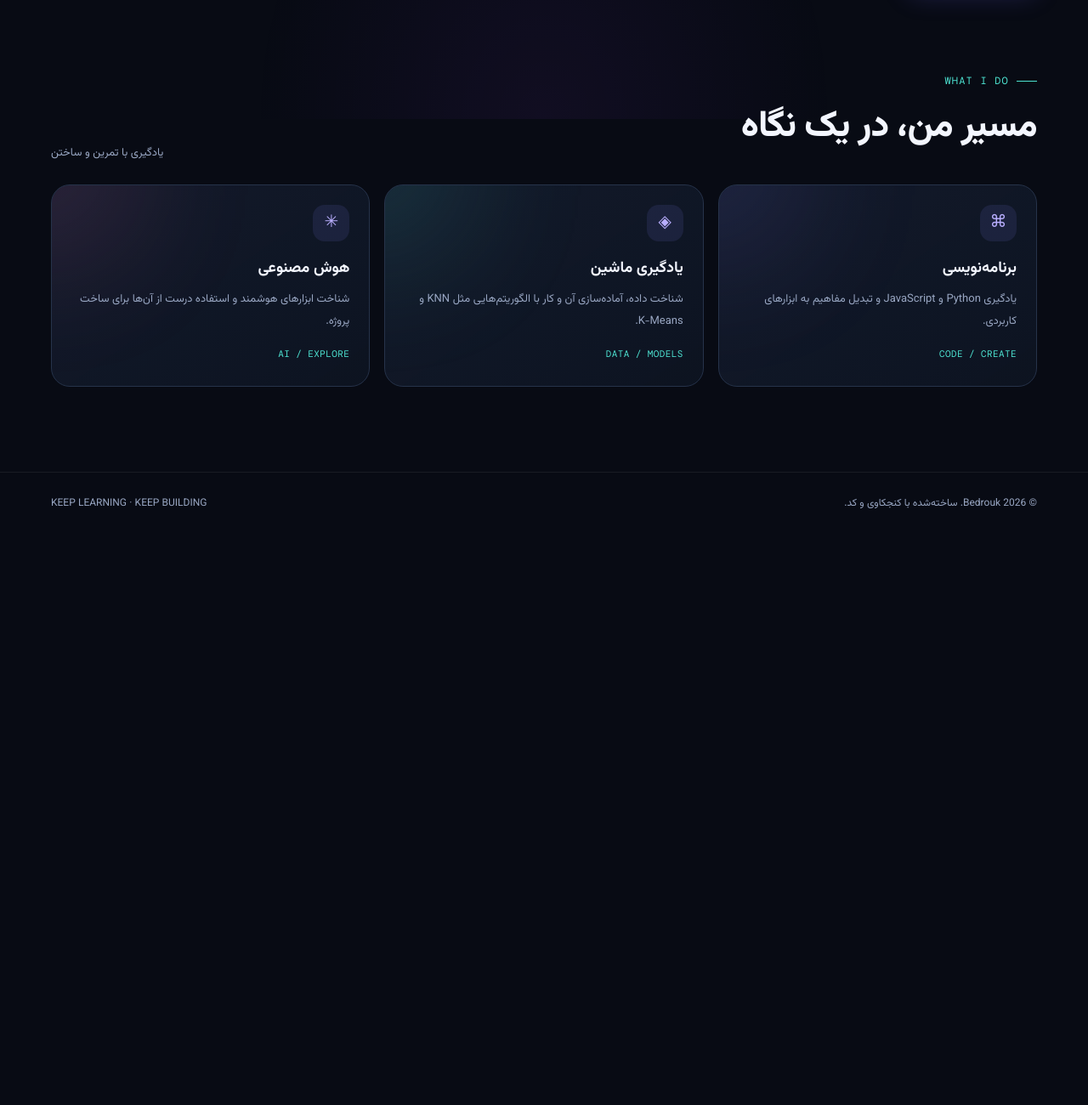
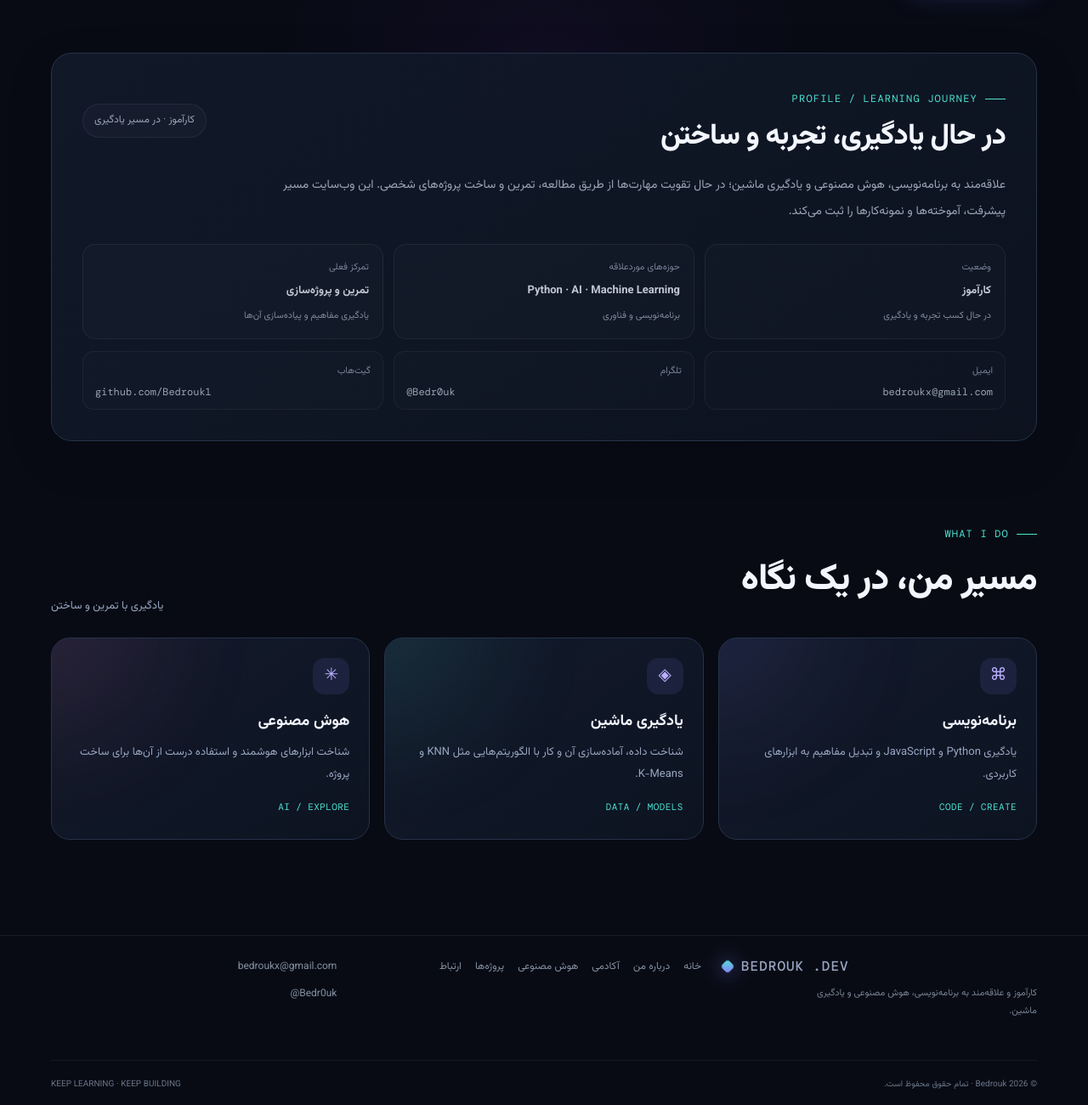
Before and after one commit to Bedrouk1/Bedrouk, a plain HTML site: page index.html in a window 1280 px wide. Shown: the part 660-1960 px from the top of the page at 85% size. Before the commit the page ends 1300 px from the top, so only its background shows below. Drawn offline with nearby package versions, Linux system fonts and the light colour scheme.

Commit message:
Expand home profile and add footer navigation and contact details

```diff
--- a/index.html
+++ b/index.html
@@ -252,6 +252,48 @@ body{overscroll-behavior-x:none}
  .card:hover .card-icon{transform:none}
 }
 
+
+/* Expanded home profile, muted contact details, and navigation footer */
+.home-profile{margin:76px 0 18px;padding:clamp(22px,4vw,36px);border:1px solid var(--line);border-radius:24px;background:linear-gradient(145deg,#121a2aee,#0d1420ee);box-shadow:0 18px 55px #0002}
+.home-profile-head{display:flex;align-items:center;justify-content:space-between;gap:18px;flex-wrap:wrap}
+.home-profile-head h2{font-size:clamp(23px,3.4vw,34px);margin:8px 0 0}
+.status-muted{display:inline-flex;align-items:center;padding:7px 13px;border:1px solid #8791a522;border-radius:30px;background:#8791a50b;color:#9ba5b6;font-size:12px}
+.home-profile-copy{max-width:850px;color:#9ba5b6;font-size:14px;line-height:2.2;margin:18px 0 22px}
+.profile-facts{display:grid;grid-template-columns:repeat(3,minmax(0,1fr));gap:12px}
+.profile-fact{padding:16px;border:1px solid #ffffff10;border-radius:15px;background:#ffffff04;min-width:0}
+.profile-fact span,.home-contact-row a span,.contact-details a span{display:block;color:#778398;font-size:11px;margin-bottom:5px}
+.profile-fact b{display:block;font-size:13px;color:#c0c7d3;overflow-wrap:anywhere}
+.profile-fact small{display:block;color:#7f899b;font-size:11px;margin-top:5px}
+.home-contact-row{display:flex;flex-wrap:wrap;gap:12px;margin-top:14px}
+.home-contact-row a{min-width:0;flex:1 1 200px;padding:12px 14px;border:1px solid #ffffff0d;border-radius:13px;background:#ffffff03;transition:border-color .2s,background .2s}
+.home-contact-row a:hover,.contact-details a:hover{border-color:#8994a633;background:#ffffff08}
+.home-contact-row a b{display:block;color:#9ba5b6;font:12px "DM Mono",var(--font);overflow-wrap:anywhere}
+.contact-details{display:grid;grid-template-columns:1fr;gap:10px;max-width:480px;margin:26px auto 0;text-align:right}
+.contact-details a{display:flex;align-items:center;justify-content:space-between;gap:14px;padding:14px 16px;border:1px solid #ffffff12;border-radius:13px;background:#ffffff04;transition:border-color .2s,background .2s}
+.contact-details a span{margin:0}
+.contact-details a b{color:#a0a9b8;font:13px "DM Mono",var(--font);overflow-wrap:anywhere}
+.footer-layout{display:grid;gap:24px}
+.footer-top{display:grid;grid-template-columns:1.1fr 1.2fr 1fr;gap:25px;align-items:start;padding-bottom:22px}
+.footer-brand{font-size:16px}
+.footer-note{color:#788395;font-size:11px;line-height:1.9;margin:12px 0 0;max-width:260px}
+.footer-links{display:flex;flex-wrap:wrap;gap:8px 16px}
+.footer-links a,.footer-contacts a{color:#8490a2;font-size:12px;transition:color .2s}
+.footer-links a:hover,.footer-contacts a:hover{color:#c0c7d3}
+.footer-contacts{display:grid;gap:8px;direction:ltr;text-align:right}
+.footer-contacts a{overflow-wrap:anywhere}
+.footer-bottom{border-top:1px solid #ffffff10;padding-top:18px;display:flex;justify-content:space-between;gap:12px;flex-wrap:wrap;color:#697487;font-size:10px}
+footer{margin-top:12px}
+@media(max-width:700px){
+ .home-profile{margin:52px 0 10px;padding:19px}
+ .profile-facts{grid-template-columns:1fr}
+ .home-contact-row{display:grid;grid-template-columns:1fr}
+ .footer-top{grid-template-columns:1fr;gap:18px}
+ .footer-links{gap:8px 14px}
+ .footer-contacts{display:flex;flex-wrap:wrap;gap:8px 18px;text-align:left}
+ .footer-bottom{display:grid;gap:5px}
+ .contact-details a{align-items:flex-start;flex-direction:column;gap:4px}
+}
+
 </style>
 </head>
 <body>
@@ -284,6 +326,23 @@ body{overscroll-behavior-x:none}
    </div>
   </div>
  </div>
+ <section class="home-profile reveal" aria-label="معرفی و اطلاعات">
+  <div class="home-profile-head">
+   <div><span class="eyebrow">PROFILE / LEARNING JOURNEY</span><h2>در حال یادگیری، تجربه و ساختن</h2></div>
+   <span class="status-muted">کارآموز · در مسیر یادگیری</span>
+  </div>
+  <p class="home-profile-copy">علاقه‌مند به برنامه‌نویسی، هوش مصنوعی و یادگیری ماشین؛ در حال تقویت مهارت‌ها از طریق مطالعه، تمرین و ساخت پروژه‌های شخصی. این وب‌سایت مسیر پیشرفت، آموخته‌ها و نمونه‌کارها را ثبت می‌کند.</p>
+  <div class="profile-facts">
+   <div class="profile-fact"><span>وضعیت</span><b>کارآموز</b><small>در حال کسب تجربه و یادگیری</small></div>
+   <div class="profile-fact"><span>حوزه‌های موردعلاقه</span><b>Python · AI · Machine Learning</b><small>برنامه‌نویسی و فناوری</small></div>
+   <div class="profile-fact"><span>تمرکز فعلی</span><b>تمرین و پروژه‌سازی</b><small>یادگیری مفاهیم و پیاده‌سازی آن‌ها</small></div>
+  </div>
+  <div class="home-contact-row">
+   <a href="mailto:bedroukx@gmail.com"><span>ایمیل</span><b>bedroukx@gmail.com</b></a>
+   <a href="https://t.me/Bedr0uk" target="_blank" rel="noopener noreferrer"><span>تلگرام</span><b dir="ltr">@Bedr0uk</b></a>
+   <a href="https://github.com/Bedrouk1" target="_blank" rel="noopener noreferrer"><span>گیت‌هاب</span><b dir="ltr">github.com/Bedrouk1</b></a>
+  </div>
+ </section>
  <div class="section-head reveal"><div><span class="eyebrow">WHAT I DO</span><h2>مسیر من، در یک نگاه</h2></div><p>یادگیری با تمرین و ساختن</p></div>
  <div class="cards">
   <article class="card reveal" style="--glow:#8b7cff"><div class="card-icon">⌘</div><h3>برنامه‌نویسی</h3><p>یادگیری Python و JavaScript و تبدیل مفاهیم به ابزارهای کاربردی.</p><span class="card-tag">CODE / CREATE</span></article>
@@ -333,10 +392,30 @@ body{overscroll-behavior-x:none}
  <div class="actions" style="margin-top:30px"><a class="btn primary" href="https://github.com/Bedrouk1" target="_blank" rel="noopener noreferrer">مشاهده GitHub <span class="arrow">↗</span></a></div>
 </section>
 <section class="page" data-page="contact">
- <div class="contact-box reveal"><span class="eyebrow">LET'S CONNECT</span><h2>ایده‌ای برای همکاری داری؟</h2><p class="lead" style="margin:0 auto">برای گفت‌وگو درباره برنامه‌نویسی، هوش مصنوعی یا پروژه‌ها می‌توانی از راه ایمیل با من در ارتباط باشی.</p><a class="email" href="mailto:bedroukx@gmail.com">bedroukx@gmail.com</a><div class="actions" style="justify-content:center"><a class="btn primary" href="mailto:bedroukx@gmail.com">ارسال ایمیل <span class="arrow">↗</span></a><a class="btn" href="https://github.com/Bedrouk1" target="_blank" rel="noopener noreferrer">GitHub</a></div></div>
+ <div class="contact-box reveal"><span class="eyebrow">LET'S CONNECT</span><h2>راه‌های ارتباطی</h2><p class="lead" style="margin:0 auto">برای گفت‌وگو درباره برنامه‌نویسی، هوش مصنوعی یا پروژه‌ها از راه‌های زیر پیام بده.</p>
+  <div class="contact-details">
+   <a href="mailto:bedroukx@gmail.com"><span>ایمیل</span><b dir="ltr">bedroukx@gmail.com</b></a>
+   <a href="https://t.me/Bedr0uk" target="_blank" rel="noopener noreferrer"><span>تلگرام</span><b dir="ltr">@Bedr0uk</b></a>
+   <a href="https://github.com/Bedrouk1" target="_blank" rel="noopener noreferrer"><span>گیت‌هاب</span><b dir="ltr">Bedrouk1</b></a>
+  </div>
+ </div>
 </section>
 </main>
-<footer><div class="container footer-inner"><span>© 2026 Bedrouk. ساخته‌شده با کنجکاوی و کد.</span><span>KEEP LEARNING · KEEP BUILDING</span></div></footer>
+<footer>
+ <div class="container footer-layout">
+  <div class="footer-top">
+   <div><a class="brand footer-brand" href="#home"><span class="brand-mark"></span> BEDROUK<span style="color:var(--muted)">.DEV</span></a><p class="footer-note">کارآموز و علاقه‌مند به برنامه‌نویسی، هوش مصنوعی و یادگیری ماشین.</p></div>
+   <nav class="footer-links" aria-label="پیوندهای پایین صفحه">
+    <a href="#home">خانه</a><a href="#about">درباره من</a><a href="#academy">آکادمی</a><a href="#ai">هوش مصنوعی</a><a href="#projects">پروژه‌ها</a><a href="#contact">ارتباط</a>
+   </nav>
+   <div class="footer-contacts">
+    <a href="mailto:bedroukx@gmail.com">bedroukx@gmail.com</a>
+    <a href="https://t.me/Bedr0uk" target="_blank" rel="noopener noreferrer">@Bedr0uk</a>
+   </div>
+  </div>
+  <div class="footer-bottom"><span>© 2026 Bedrouk · تمام حقوق محفوظ است.</span><span>KEEP LEARNING · KEEP BUILDING</span></div>
+ </div>
+</footer>
 <div class="toast" id="toast" role="status" aria-live="polite"></div>
 <script>
 "use strict";
```
